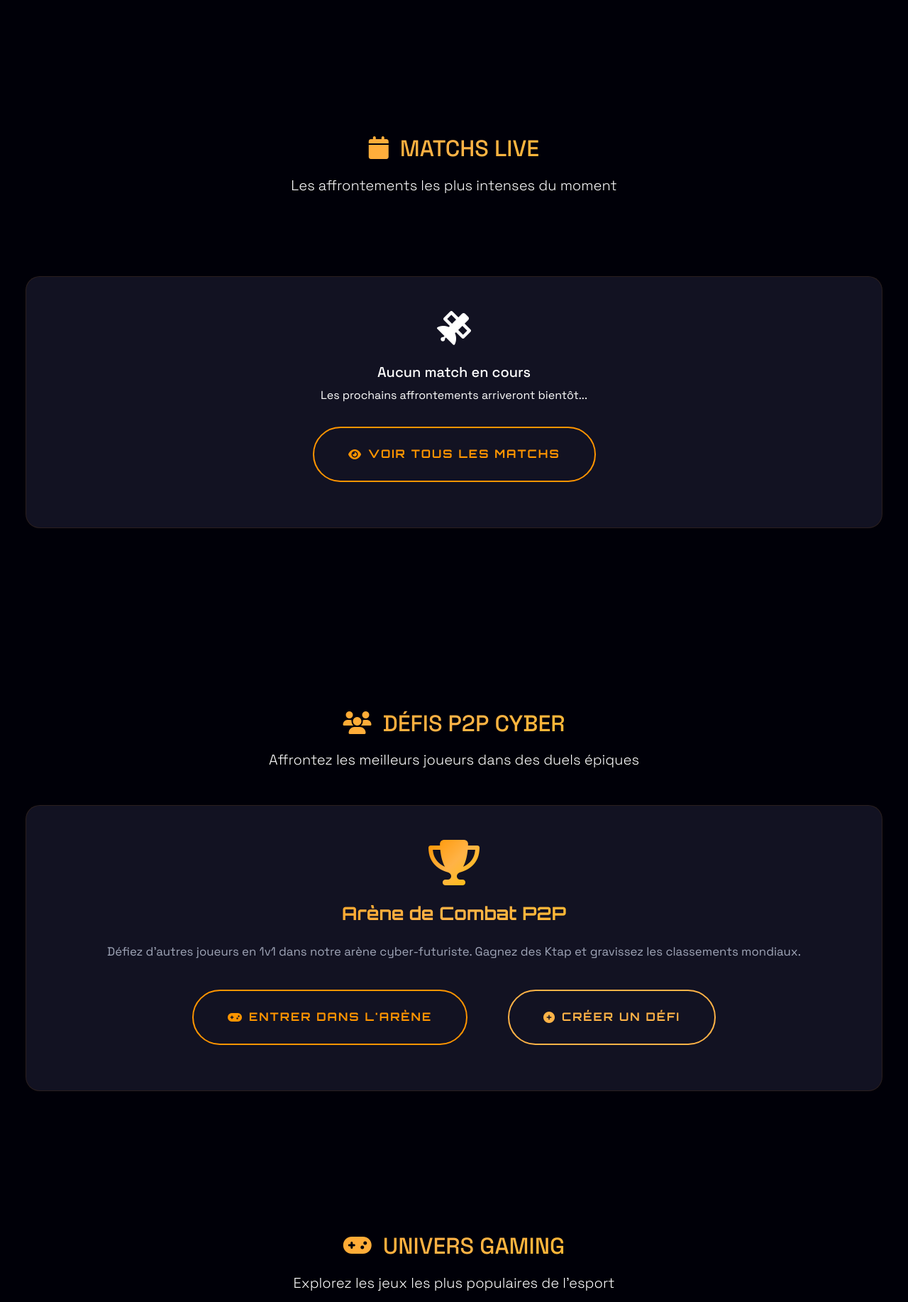
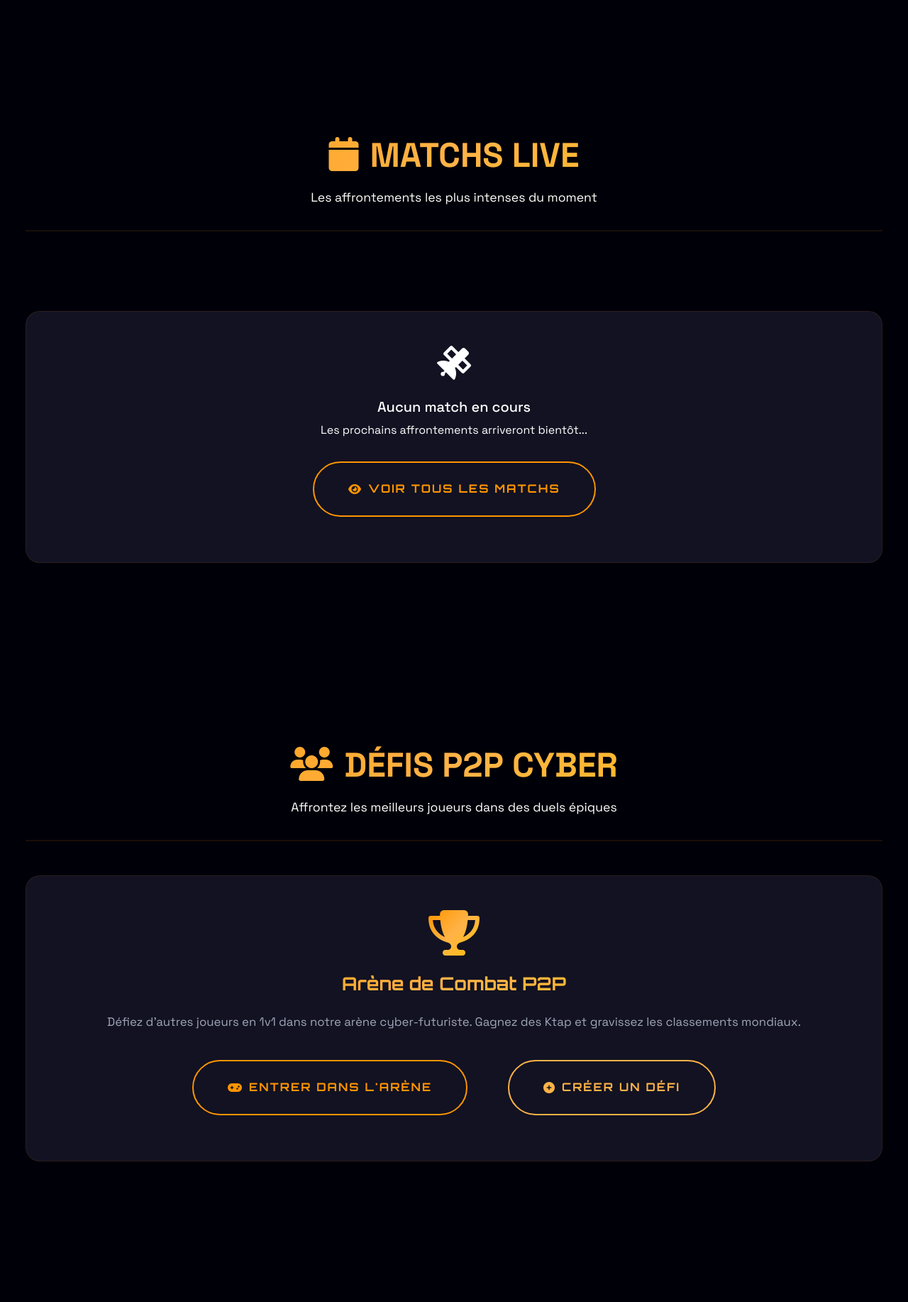
Before and after one commit to rene1001/eBet-Stream, a Django app: page / in a window 1280 px wide. Shown: the part 1279-3113 px from the top of the page at 71% size. Run offline with Django 5.2, Linux system fonts and the light colour scheme; data comes from the database, SQL or seed files in the repository; data that the repository does not hold is empty.

Commit message:
Improve the visual organization and structure of the website's main sections
Refactor multiple sections in `home.html` by replacing `div.text-center.mb-5` with `div.section-header` and removing the `lead` class from paragraph elements for better visual consistency.

Replit-Commit-Author: Agent
Replit-Commit-Session-Id: 8117409b-b8f8-421f-a77d-8989a4fb6475
Replit-Commit-Checkpoint-Type: intermediate_checkpoint
Replit-Commit-Screenshot-Url: https://storage.googleapis.com/screenshot-production-us-central1/09129d1f-81ed-47d8-91bd-9fd91e951cca/8117409b-b8f8-421f-a77d-8989a4fb6475/m8YU3Z4

```diff
--- a/eBetStream/core/templates/core/home.html
+++ b/eBetStream/core/templates/core/home.html
@@ -73,11 +73,11 @@
     <!-- Revolutionary Match Grid - PRIORITÉ #1 -->
     <section class="py-5">
         <div class="container">
-            <div class="text-center mb-5">
+            <div class="section-header">
                 <h2 class="text-cyber mb-3">
                     <i class="fas fa-calendar me-3"></i>MATCHS LIVE
                 </h2>
-                <p class="text-dim lead">Les affrontements les plus intenses du moment</p>
+                <p class="text-dim">Les affrontements les plus intenses du moment</p>
             </div>
 
             <div class="cards-container">
@@ -160,11 +160,11 @@
     <!-- Cyber P2P Challenge Section - PRIORITÉ #2 -->
     <section class="py-5">
         <div class="container">
-            <div class="text-center mb-5">
+            <div class="section-header">
                 <h2 class="text-cyber mb-3">
                     <i class="fas fa-users me-3"></i>DÉFIS P2P CYBER
                 </h2>
-                <p class="text-dim lead">Affrontez les meilleurs joueurs dans des duels épiques</p>
+                <p class="text-dim">Affrontez les meilleurs joueurs dans des duels épiques</p>
             </div>
 
             <div class="cyber-card text-center p-5">
@@ -191,11 +191,11 @@
     <!-- Ultra-Modern Games Grid - PRIORITÉ #3 -->
     <section class="py-5">
         <div class="container">
-            <div class="text-center mb-5">
+            <div class="section-header">
                 <h2 class="text-cyber mb-3">
                     <i class="fas fa-gamepad me-3"></i>UNIVERS GAMING
                 </h2>
-                <p class="text-dim lead">Explorez les jeux les plus populaires de l'esport</p>
+                <p class="text-dim">Explorez les jeux les plus populaires de l'esport</p>
             </div>
 
             <div class="cards-container">
@@ -249,11 +249,11 @@
     <!-- Sponsors/Partners Scrolling Section - PRIORITÉ #4 -->
     <section class="sponsors-section py-5" style="margin-top: var(--space-xl);">
         <div class="container">
-            <div class="text-center mb-5">
+            <div class="section-header">
                 <h2 class="text-cyber mb-3">
                     <i class="fas fa-handshake me-3"></i>NOS PARTENAIRES GAMING
                 </h2>
-                <p class="text-dim lead">En partenariat avec les leaders de l'industrie gaming</p>
+                <p class="text-dim">En partenariat avec les leaders de l'industrie gaming</p>
             </div>
             <div class="sponsors-scroll">
                 <div class="sponsors-track">
@@ -362,11 +362,11 @@
     <!-- Gaming News Feed Scrolling - PRIORITÉ #5 -->
     <section class="gaming-feed-section py-5" style="margin-top: var(--space-xl);">
         <div class="container">
-            <div class="text-center mb-5">
+            <div class="section-header">
                 <h2 class="text-cyber mb-3">
                     <i class="fas fa-newspaper me-3"></i>ACTUALITÉS ESPORT EN DIRECT
                 </h2>
-                <p class="text-dim lead">Restez informé des dernières nouvelles du monde gaming</p>
+                <p class="text-dim">Restez informé des dernières nouvelles du monde gaming</p>
             </div>
             <div class="news-feed-scroll">
                 <div class="news-feed-track">
```
